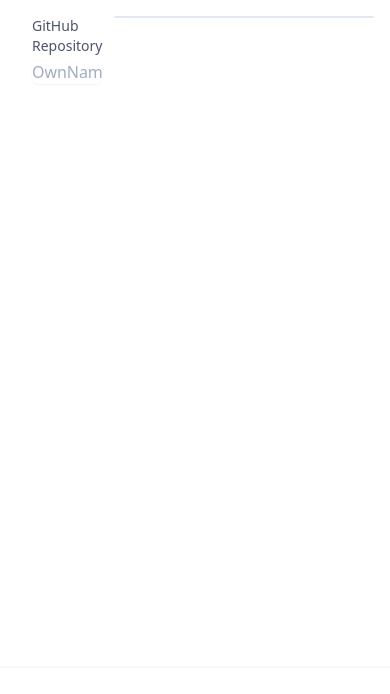
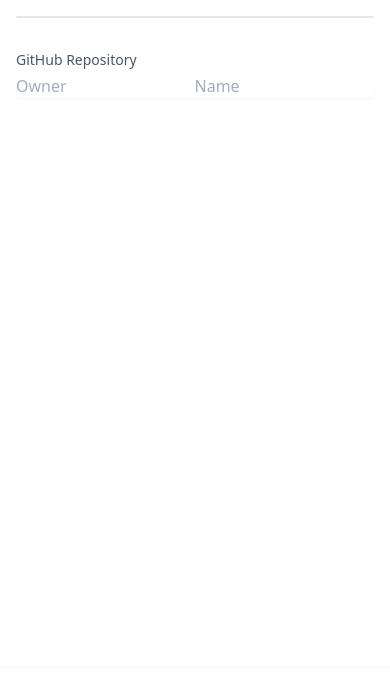
Before and after one commit to pqt-graveyard/social-preview, a Gatsby site: page / in a window 390 px wide. Shown: the top 694 px of the page. Built offline with nearby package versions, Linux system fonts and the light colour scheme; Gatsby itself is replaced by a stand-in of ours; a web font is replaced by a local one; what @tailwindcss/ui would draw is missing.

Commit message:
add responsive layout on index

```diff
--- a/src/pages/index.js
+++ b/src/pages/index.js
@@ -16,8 +16,8 @@ export default () => {
   return (
     <Fragment>
       <Layout>
-        <div className="flex flex-row">
-          <div className="w-1/4 p-4 pl-8">
+        <div className="flex flex-col-reverse md:flex-row">
+          <div className="p-4 md:pl-8 md:w-1/4">
             <div>
               <div>
                 <fieldset>
```
